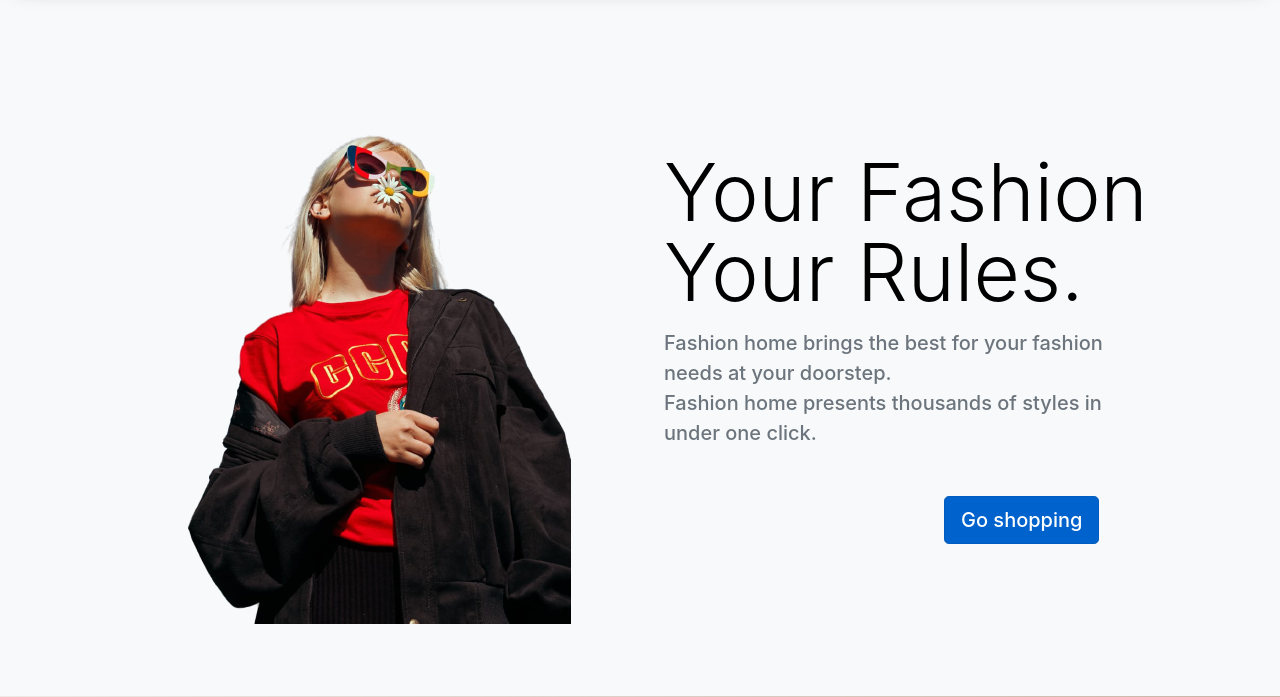
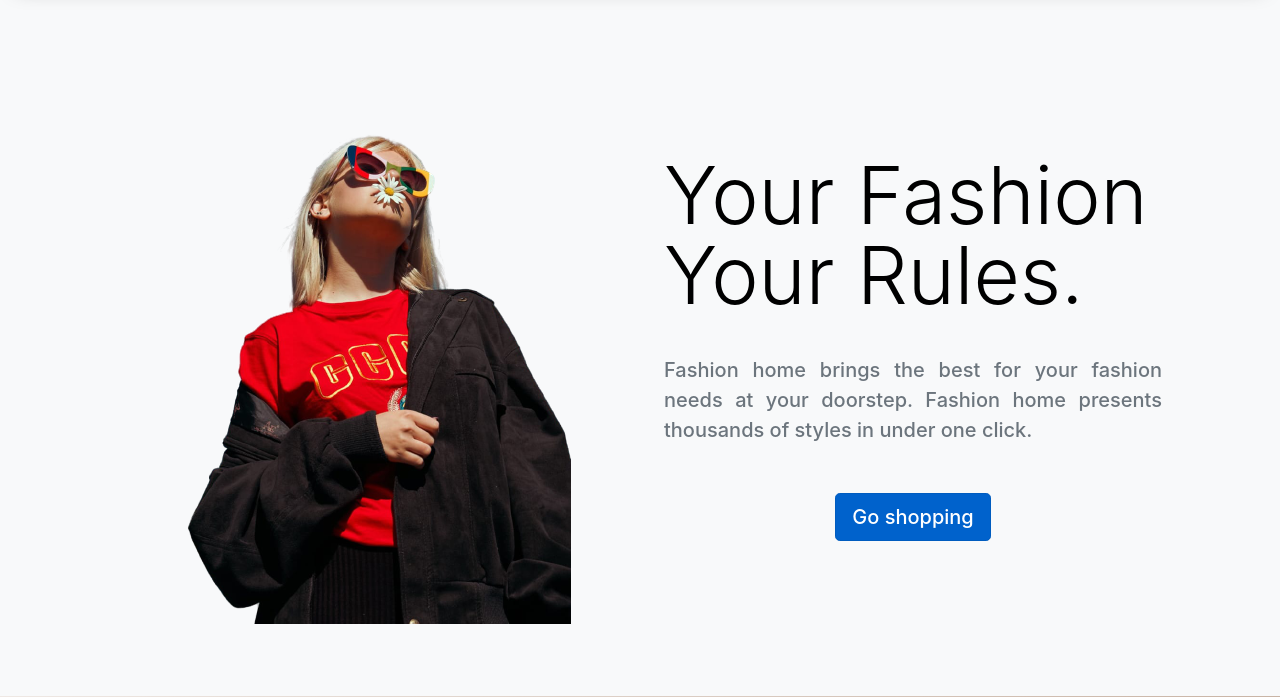
Before and after one commit to Vilayat-Ali/fashionhome, a Django app: page / in a window 1280 px wide. Shown: the part 75-772 px from the top of the page. Run offline with Django 3.2, Linux system fonts and the light colour scheme; some libraries are stand-ins or nearby versions.

Commit message:
Edited db

```diff
--- a/templates/home/index.html
+++ b/templates/home/index.html
@@ -21,10 +21,11 @@
                 </div>
                 <div class="col-lg-6">
                     <div class="mb-5 mb-lg-0 text-center text-lg-start">
-                        <h1 class="display-1 lh-1 mb-3">Your Fashion<br/> Your Rules.</h1>
-                        <p class="lead fw-normal text-muted mb-5">Fashion home brings the best for your fashion needs at your doorstep.<br/> Fashion home presents thousands of styles in under one click.</p>
+                        <h2 class="display-1 lh-1 mb-3">Your Fashion<br/> Your Rules.</h2>
+                        <br/>
+                        <p class="lead fw-normal text-muted mb-5 text-justify">Fashion home brings the best for your fashion needs at your doorstep. Fashion home presents thousands of styles in under one click.</p>
                         <div class="d-flex flex-column flex-lg-row align-items-center">
-                        <a class="btn btn-primary btn-lg active" id="btn-cta" role="button" aria-pressed="true" href="/shop">Go shopping</a>
+                        <a class="btn btn-primary mx-auto btn-lg active" id="btn-cta" role="button" aria-pressed="true" href="/shop">Go shopping</a>
                         </div>
                     </div>
                 </div>
```
Also changed, not shown: media/product-images/pexels-charles-parker-6647481.jpg (deleted), 1 other file.
